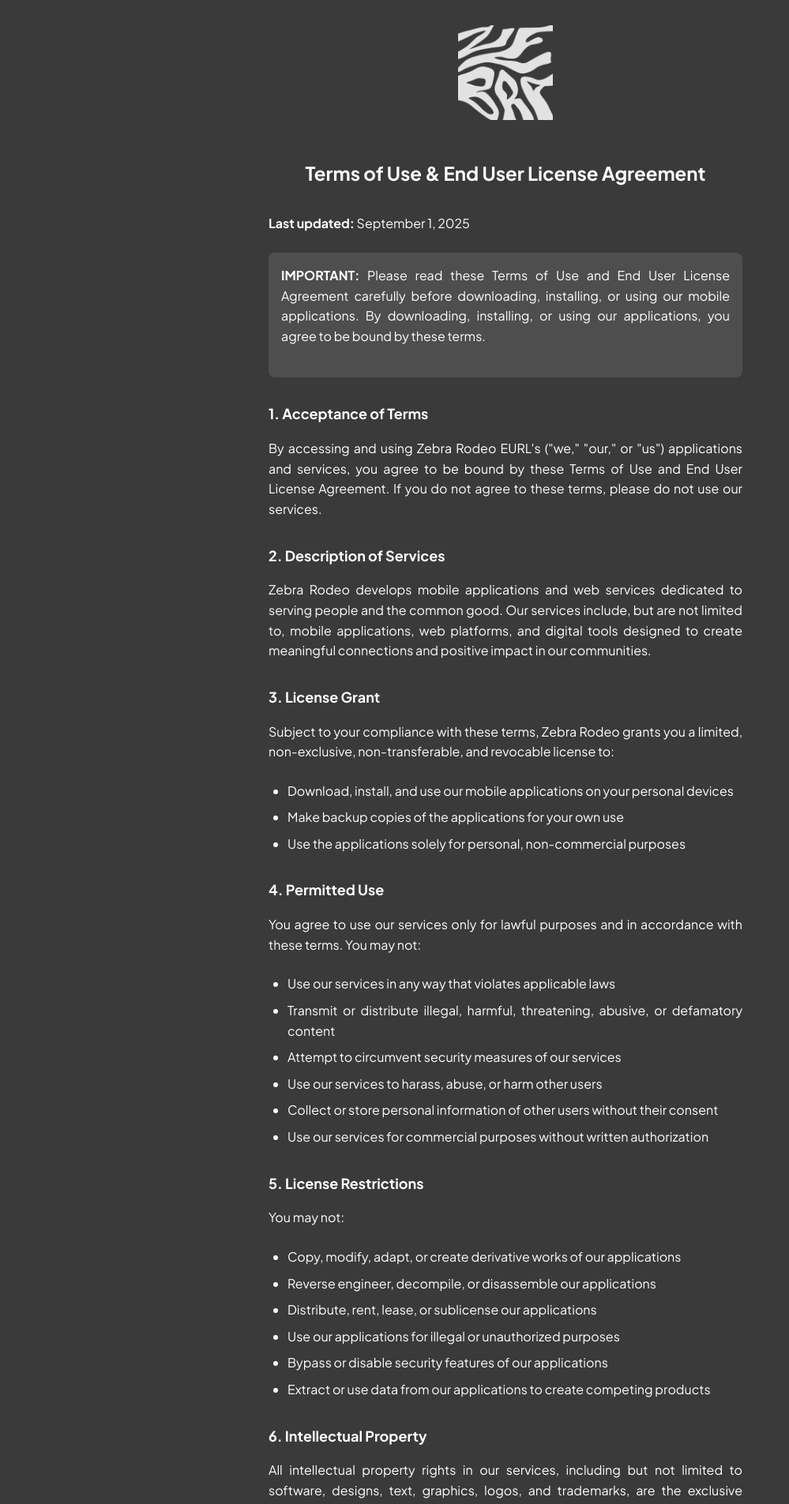
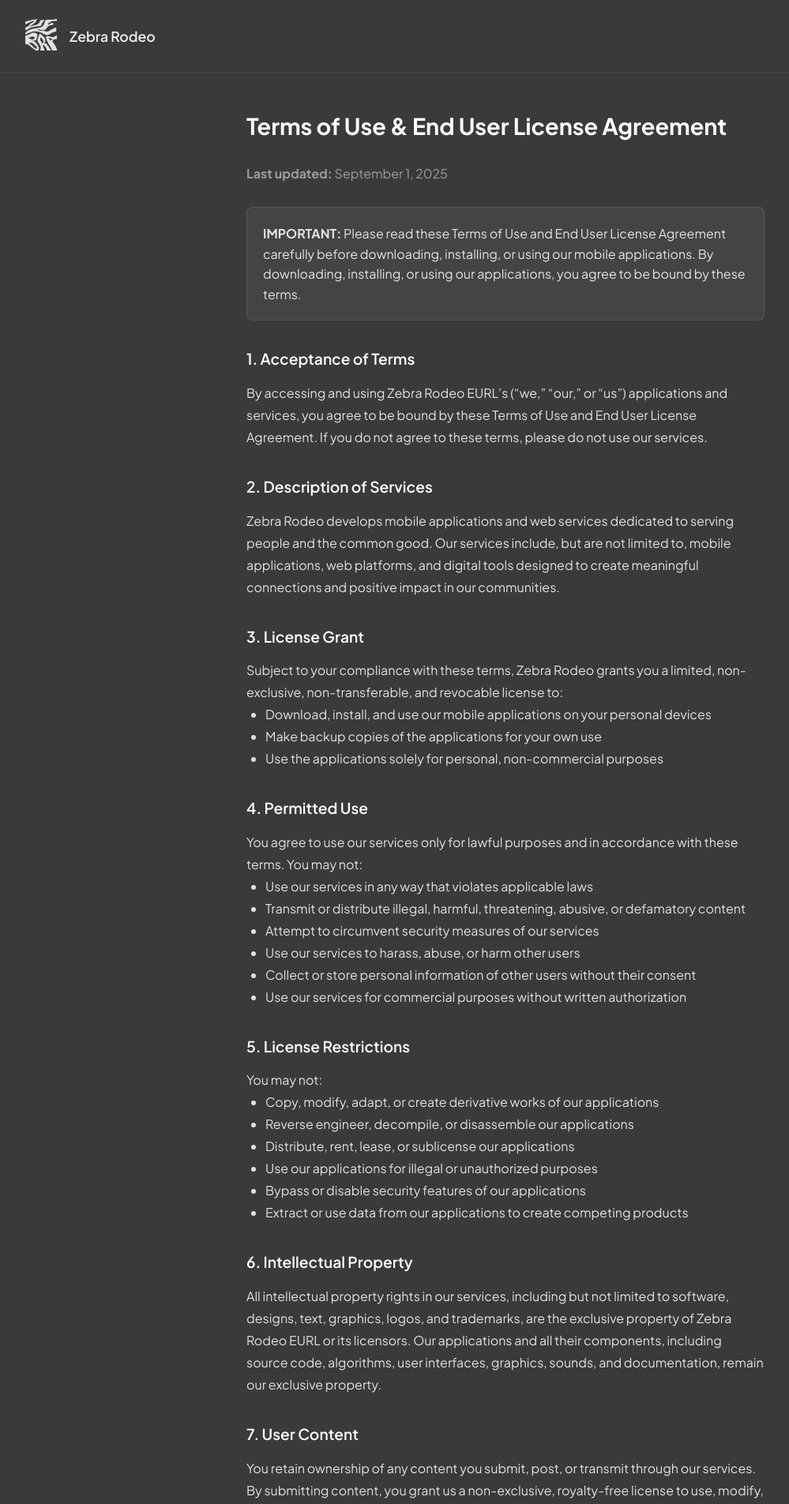
Before and after one commit to Zebra-Rodeo/zebra-rodeo.github.io, a Jekyll site: the page built from terms-of-service.html, in a window 1280 px wide. Shown: the top 1905 px of the page at 79% size, without its empty margins (0-999 px from the left). Built offline with Jekyll 4.4.1, drawn with Linux system fonts in a browser that asks for light colours; some of the changed text lies outside the part shown.

Commit message:
feat: Jekyll blog — update terms of service to use Jekyll layout

```diff
--- a/terms-of-service.html
+++ b/terms-of-service.html
@@ -1,171 +1,35 @@
-<!DOCTYPE html>
-<html lang="en">
-<head>
-    <meta charset="UTF-8">
-    <meta name="viewport" content="width=device-width, initial-scale=1.0">
-    <title>Terms of Use & End User License Agreement - Zebra Rodeo</title>
-    <link rel="preconnect" href="https://fonts.googleapis.com">
-    <link rel="preconnect" href="https://fonts.gstatic.com" crossorigin>
-    <link href="https://fonts.googleapis.com/css2?family=Plus+Jakarta+Sans:wght@300;400;500;600;700&display=swap" rel="stylesheet">
+---
+layout: default
+title: Terms of Service
+---
+<div style="max-width:720px;margin:0 auto">
+  <h1 style="font-size:1.8rem;font-weight:700;margin-bottom:2rem">Terms of Use &amp; End User License Agreement</h1>
 
-    <!-- Favicon -->
-    <link rel="icon" type="image/x-icon" href="favicon/favicon.ico">
-    <link rel="icon" type="image/svg+xml" href="favicon/favicon.svg">
-    <link rel="icon" type="image/png" sizes="96x96" href="favicon/favicon-96x96.png">
-    <link rel="apple-touch-icon" href="favicon/apple-touch-icon.png">
-    <link rel="manifest" href="favicon/site.webmanifest">
-    <style>
-        * {
-            margin: 0;
-            padding: 0;
-            box-sizing: border-box;
-        }
+  <p style="color:rgba(255,255,255,0.5);margin-bottom:2rem"><strong>Last updated:</strong> September 1, 2025</p>
 
-        body {
-            background-color: #3A3A3A;
-            color: white;
-            font-family: 'Plus Jakarta Sans', sans-serif;
-            min-height: 100vh;
-            display: flex;
-            flex-direction: column;
-        }
-
-        .container {
-            flex: 1;
-            display: flex;
-            flex-direction: column;
-            align-items: center;
-            justify-content: center;
-            padding: 2rem;
-            max-width: 800px;
-            margin: 0 auto;
-        }
-
-        .logo {
-            margin-bottom: 3rem;
-            width: 120px;
-            height: 120px;
-            display: flex;
-            align-items: center;
-            justify-content: center;
-        }
-
-        .content {
-            text-align: justify;
-            line-height: 1.6;
-            font-size: 16px;
-            max-width: 600px;
-        }
-
-        .content h1 {
-            text-align: center;
-            margin-bottom: 2rem;
-            font-size: 24px;
-        }
-
-        .content h2 {
-            margin-top: 2rem;
-            margin-bottom: 1rem;
-            font-size: 18px;
-            color: #ffffff;
-        }
-
-        .content p {
-            margin-bottom: 1.5rem;
-        }
-
-        .content ul {
-            margin-bottom: 1.5rem;
-            padding-left: 1.5rem;
-        }
-
-        .content li {
-            margin-bottom: 0.5rem;
-        }
-
-        .content .highlight {
-            background-color: rgba(255, 255, 255, 0.1);
-            padding: 1rem;
-            border-radius: 8px;
-            margin: 1.5rem 0;
-        }
-
-        footer {
-            background-color: #3A3A3A;
-            padding: 1rem;
-            text-align: center;
-            margin-top: auto;
-        }
-
-        footer a {
-            color: rgba(255, 255, 255, 0.8);
-            text-decoration: none;
-            font-size: 14px;
-            margin: 0 10px;
-        }
-
-        footer a:hover {
-            color: white;
-            text-decoration: underline;
-        }
-
-        @media (max-width: 768px) {
-            .container {
-                padding: 1rem;
-            }
-
-            .logo {
-                width: 100px;
-                height: 100px;
-                margin-bottom: 2rem;
-            }
-
-            .content {
-                font-size: 14px;
-            }
-
-            .content h1 {
-                font-size: 20px;
-            }
-
-            .content h2 {
-                font-size: 16px;
-            }
-        }
-    </style>
-</head>
-<body>
-    <div class="container">
-        <div class="logo">
-            <img src="zebra_rodeo_light.png" alt="Zebra Rodeo" style="max-width: 100%; max-height: 100%; object-fit: contain;">
-        </div>
-
-        <div class="content">
-            <h1>Terms of Use & End User License Agreement</h1>
-
-            <p><strong>Last updated:</strong> September 1, 2025</p>
-
-            <div class="highlight">
+  <div style="background:rgba(255,255,255,0.05);border:1px solid rgba(255,255,255,0.1);border-radius:8px;padding:1.25rem;margin-bottom:2rem;line-height:1.6;color:rgba(255,255,255,0.85)">
     <p><strong>IMPORTANT:</strong> Please read these Terms of Use and End User License Agreement carefully before downloading, installing, or using our mobile applications. By downloading, installing, or using our applications, you agree to be bound by these terms.</p>
   </div>
 
-            <h2>1. Acceptance of Terms</h2>
-            <p>By accessing and using Zebra Rodeo EURL's ("we," "our," or "us") applications and services, you agree to be bound by these Terms of Use and End User License Agreement. If you do not agree to these terms, please do not use our services.</p>
+  <div style="line-height:1.75;font-size:1rem;color:rgba(255,255,255,0.85)">
 
-            <h2>2. Description of Services</h2>
+    <h2 style="font-size:1.2rem;font-weight:600;margin:2rem 0 0.75rem;color:white">1. Acceptance of Terms</h2>
+    <p>By accessing and using Zebra Rodeo EURL&rsquo;s (&ldquo;we,&rdquo; &ldquo;our,&rdquo; or &ldquo;us&rdquo;) applications and services, you agree to be bound by these Terms of Use and End User License Agreement. If you do not agree to these terms, please do not use our services.</p>
+
+    <h2 style="font-size:1.2rem;font-weight:600;margin:2rem 0 0.75rem;color:white">2. Description of Services</h2>
     <p>Zebra Rodeo develops mobile applications and web services dedicated to serving people and the common good. Our services include, but are not limited to, mobile applications, web platforms, and digital tools designed to create meaningful connections and positive impact in our communities.</p>
 
-            <h2>3. License Grant</h2>
+    <h2 style="font-size:1.2rem;font-weight:600;margin:2rem 0 0.75rem;color:white">3. License Grant</h2>
     <p>Subject to your compliance with these terms, Zebra Rodeo grants you a limited, non-exclusive, non-transferable, and revocable license to:</p>
-            <ul>
+    <ul style="margin:0 0 1.25rem 1.5rem">
       <li>Download, install, and use our mobile applications on your personal devices</li>
       <li>Make backup copies of the applications for your own use</li>
       <li>Use the applications solely for personal, non-commercial purposes</li>
     </ul>
 
-            <h2>4. Permitted Use</h2>
+    <h2 style="font-size:1.2rem;font-weight:600;margin:2rem 0 0.75rem;color:white">4. Permitted Use</h2>
     <p>You agree to use our services only for lawful purposes and in accordance with these terms. You may not:</p>
-            <ul>
+    <ul style="margin:0 0 1.25rem 1.5rem">
       <li>Use our services in any way that violates applicable laws</li>
       <li>Transmit or distribute illegal, harmful, threatening, abusive, or defamatory content</li>
       <li>Attempt to circumvent security measures of our services</li>
@@ -174,9 +38,9 @@
       <li>Use our services for commercial purposes without written authorization</li>
     </ul>
 
-            <h2>5. License Restrictions</h2>
+    <h2 style="font-size:1.2rem;font-weight:600;margin:2rem 0 0.75rem;color:white">5. License Restrictions</h2>
     <p>You may not:</p>
-            <ul>
+    <ul style="margin:0 0 1.25rem 1.5rem">
       <li>Copy, modify, adapt, or create derivative works of our applications</li>
       <li>Reverse engineer, decompile, or disassemble our applications</li>
       <li>Distribute, rent, lease, or sublicense our applications</li>
@@ -185,62 +49,50 @@
       <li>Extract or use data from our applications to create competing products</li>
     </ul>
 
-            <h2>6. Intellectual Property</h2>
+    <h2 style="font-size:1.2rem;font-weight:600;margin:2rem 0 0.75rem;color:white">6. Intellectual Property</h2>
     <p>All intellectual property rights in our services, including but not limited to software, designs, text, graphics, logos, and trademarks, are the exclusive property of Zebra Rodeo EURL or its licensors. Our applications and all their components, including source code, algorithms, user interfaces, graphics, sounds, and documentation, remain our exclusive property.</p>
 
-            <h2>7. User Content</h2>
+    <h2 style="font-size:1.2rem;font-weight:600;margin:2rem 0 0.75rem;color:white">7. User Content</h2>
     <p>You retain ownership of any content you submit, post, or transmit through our services. By submitting content, you grant us a non-exclusive, royalty-free license to use, modify, and distribute such content in connection with our services.</p>
 
-            <h2>8. Updates and Modifications</h2>
-            <p>Zebra Rodeo reserves the right to:</p>
-            <ul>
-                <li>Modify or update our applications at any time</li>
-                <li>Add or remove features</li>
-                <li>Modify these terms with notice</li>
-                <li>Suspend or discontinue access to our services</li>
-            </ul>
+    <h2 style="font-size:1.2rem;font-weight:600;margin:2rem 0 0.75rem;color:white">8. Updates and Modifications</h2>
+    <p>Zebra Rodeo reserves the right to modify or update our applications at any time, add or remove features, modify these terms with notice, and suspend or discontinue access to our services.</p>
 
-            <h2>9. Data Collection</h2>
-            <p>Use of our applications may involve the collection and processing of personal data in accordance with our <a href="privacy-policy.html" style="color: #ffffff; text-decoration: underline;">Privacy Policy</a>. By using our applications, you consent to such collection and processing.</p>
+    <h2 style="font-size:1.2rem;font-weight:600;margin:2rem 0 0.75rem;color:white">9. Data Collection</h2>
+    <p>Use of our applications may involve the collection and processing of personal data in accordance with our <a href="/privacy-policy.html" style="color:white;text-decoration:underline">Privacy Policy</a>. By using our applications, you consent to such collection and processing.</p>
 
-            <h2>10. Service Availability</h2>
+    <h2 style="font-size:1.2rem;font-weight:600;margin:2rem 0 0.75rem;color:white">10. Service Availability</h2>
     <p>We strive to maintain the availability of our services, but we do not guarantee that they will be available at all times. We reserve the right to modify, suspend, or discontinue our services at any time, with or without notice.</p>
 
-            <h2>11. Warranty Disclaimer</h2>
-            <p>OUR APPLICATIONS AND SERVICES ARE PROVIDED "AS IS" WITHOUT WARRANTY OF ANY KIND. ZEBRA RODEO DISCLAIMS ALL WARRANTIES, EXPRESS OR IMPLIED, INCLUDING BUT NOT LIMITED TO WARRANTIES OF MERCHANTABILITY, FITNESS FOR A PARTICULAR PURPOSE, AND NON-INFRINGEMENT.</p>
+    <h2 style="font-size:1.2rem;font-weight:600;margin:2rem 0 0.75rem;color:white">11. Warranty Disclaimer</h2>
+    <p>OUR APPLICATIONS AND SERVICES ARE PROVIDED &ldquo;AS IS&rdquo; WITHOUT WARRANTY OF ANY KIND. ZEBRA RODEO DISCLAIMS ALL WARRANTIES, EXPRESS OR IMPLIED, INCLUDING BUT NOT LIMITED TO WARRANTIES OF MERCHANTABILITY, FITNESS FOR A PARTICULAR PURPOSE, AND NON-INFRINGEMENT.</p>
 
-            <h2>12. Limitation of Liability</h2>
-            <p>TO THE MAXIMUM EXTENT PERMITTED BY LAW, ZEBRA RODEO SHALL NOT BE LIABLE FOR ANY DIRECT, INDIRECT, INCIDENTAL, SPECIAL, CONSEQUENTIAL, OR PUNITIVE DAMAGES RESULTING FROM THE USE OF OR INABILITY TO USE OUR APPLICATIONS OR SERVICES, EVEN IF WE HAVE BEEN ADVISED OF THE POSSIBILITY OF SUCH DAMAGES.</p>
+    <h2 style="font-size:1.2rem;font-weight:600;margin:2rem 0 0.75rem;color:white">12. Limitation of Liability</h2>
+    <p>TO THE MAXIMUM EXTENT PERMITTED BY LAW, ZEBRA RODEO SHALL NOT BE LIABLE FOR ANY DIRECT, INDIRECT, INCIDENTAL, SPECIAL, CONSEQUENTIAL, OR PUNITIVE DAMAGES RESULTING FROM THE USE OF OR INABILITY TO USE OUR APPLICATIONS OR SERVICES.</p>
 
-            <h2>13. Indemnification</h2>
-            <p>You agree to indemnify and hold harmless Zebra Rodeo EURL from any claims, losses, damages, costs, and expenses (including attorney's fees) arising from your use of our services or your violation of these terms.</p>
+    <h2 style="font-size:1.2rem;font-weight:600;margin:2rem 0 0.75rem;color:white">13. Indemnification</h2>
+    <p>You agree to indemnify and hold harmless Zebra Rodeo EURL from any claims, losses, damages, costs, and expenses (including attorney&rsquo;s fees) arising from your use of our services or your violation of these terms.</p>
 
-            <h2>14. Termination</h2>
+    <h2 style="font-size:1.2rem;font-weight:600;margin:2rem 0 0.75rem;color:white">14. Termination</h2>
     <p>This agreement takes effect upon installation of our applications and remains in effect until terminated. Zebra Rodeo may terminate this agreement immediately upon violation of its terms. You may terminate this agreement at any time by deleting our applications from your devices.</p>
 
-            <h2>15. Legal Compliance</h2>
+    <h2 style="font-size:1.2rem;font-weight:600;margin:2rem 0 0.75rem;color:white">15. Legal Compliance</h2>
     <p>You agree to use our applications in compliance with all applicable laws and regulations, including intellectual property laws, data protection laws, and human rights laws.</p>
 
-            <h2>16. Governing Law</h2>
+    <h2 style="font-size:1.2rem;font-weight:600;margin:2rem 0 0.75rem;color:white">16. Governing Law</h2>
     <p>These terms are governed by French law. Any disputes will be subject to the exclusive jurisdiction of French courts.</p>
 
-            <h2>17. General Provisions</h2>
+    <h2 style="font-size:1.2rem;font-weight:600;margin:2rem 0 0.75rem;color:white">17. General Provisions</h2>
     <p>If any provision of these terms is deemed invalid or unenforceable, the remaining provisions will remain in effect. Our failure to exercise a right does not constitute a waiver of that right.</p>
 
-            <h2>18. Contact Information</h2>
-            <p>For any questions regarding these terms, please contact us:</p>
-            <p><strong>Email:</strong> hello@zebra.rodeo<br>
-            <strong>Address:</strong> Zebra Rodeo EURL, 60 rue François 1er, 75008 Paris, France</p>
+    <h2 style="font-size:1.2rem;font-weight:600;margin:2rem 0 0.75rem;color:white">18. Contact Information</h2>
+    <p>For any questions regarding these terms, please contact us:<br>
+    <strong>Email:</strong> hello@zebra.rodeo<br>
+    <strong>Address:</strong> Zebra Rodeo EURL, 60 rue Fran&ccedil;ois 1er, 75008 Paris, France</p>
 
-            <div class="highlight">
+    <div style="background:rgba(255,255,255,0.05);border:1px solid rgba(255,255,255,0.1);border-radius:8px;padding:1.25rem;margin-top:2rem">
       <p><strong>Acceptance:</strong> By downloading, installing, or using our applications, you confirm that you have read, understood, and agree to be bound by these Terms of Use and End User License Agreement.</p>
     </div>
+
   </div>
 </div>
-
-    <footer>
-        <a href="index.html">Home</a>
-        <a href="privacy-policy.html">Privacy Policy</a>
-    </footer>
-</body>
-</html>
```
Lines whose indentation alone changed are shown as unchanged.
